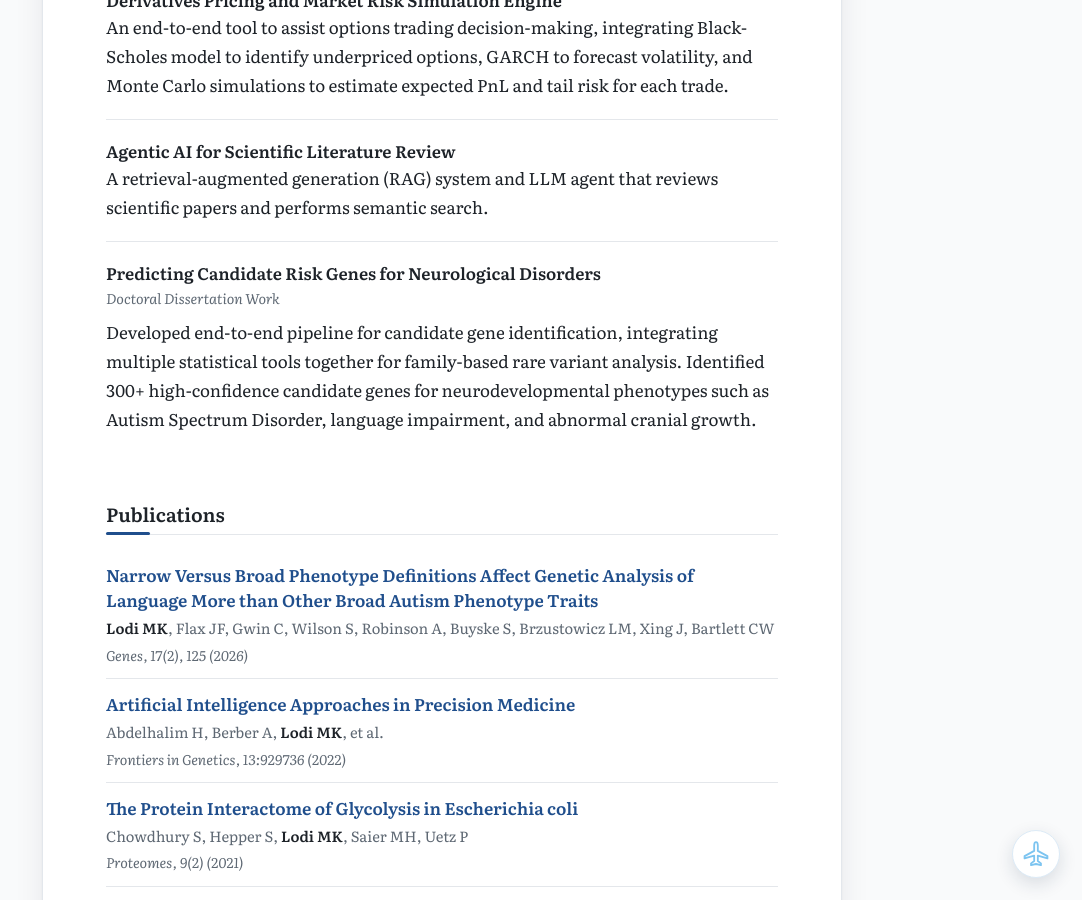
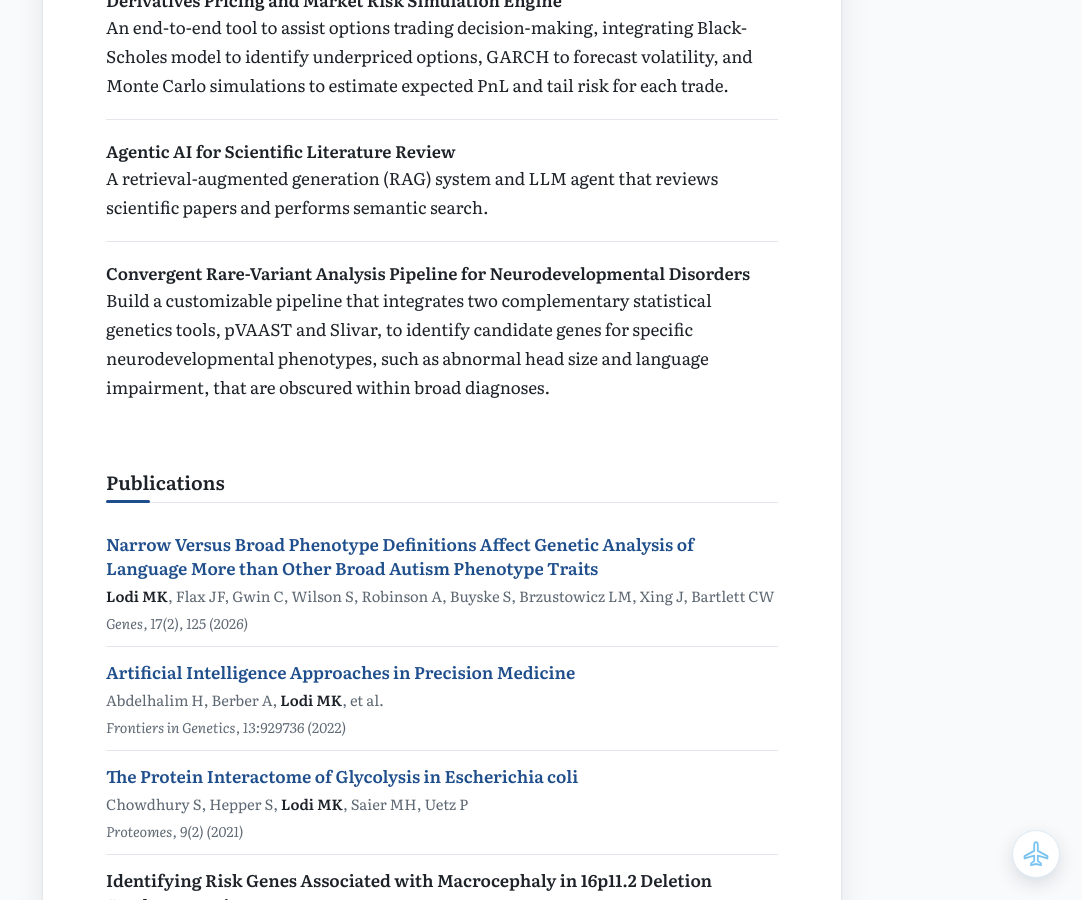
Before and after one commit to mklodi1/mklodi1.github.io, a Jekyll site: the page built from index.html, in a window 1280 px wide and 900 px high, scrolled down 1918 px. Shown: the whole window, without its empty margins (198-1280 px from the left). Built offline with Jekyll 4.4.1, drawn with Linux system fonts in a browser that asks for light colours.

Commit message:
Home: match pipeline project to Projects page
Co-Authored-By: Claude Opus 5.5 <noreply@anthropic.com>
Claude-Session: https://claude.ai/code/session_018B7yRm4wV88UDqtVSP6gVK

```diff
--- a/_data/work.yml
+++ b/_data/work.yml
@@ -12,6 +12,5 @@
   summary: "A retrieval-augmented generation (RAG) system and LLM agent that reviews scientific papers and performs semantic search."
   # link: https://github.com/mklodi1/REPO-NAME
 
-- title: "Predicting Candidate Risk Genes for Neurological Disorders"
-  venue: "Doctoral Dissertation Work"
-  summary: "Developed end-to-end pipeline for candidate gene identification, integrating multiple statistical tools together for family-based rare variant analysis. Identified 300+ high-confidence candidate genes for neurodevelopmental phenotypes such as Autism Spectrum Disorder, language impairment, and abnormal cranial growth."
+- title: "Convergent Rare-Variant Analysis Pipeline for Neurodevelopmental Disorders"
+  summary: "Build a customizable pipeline that integrates two complementary statistical genetics tools, pVAAST and Slivar, to identify candidate genes for specific neurodevelopmental phenotypes, such as abnormal head size and language impairment, that are obscured within broad diagnoses."
```
